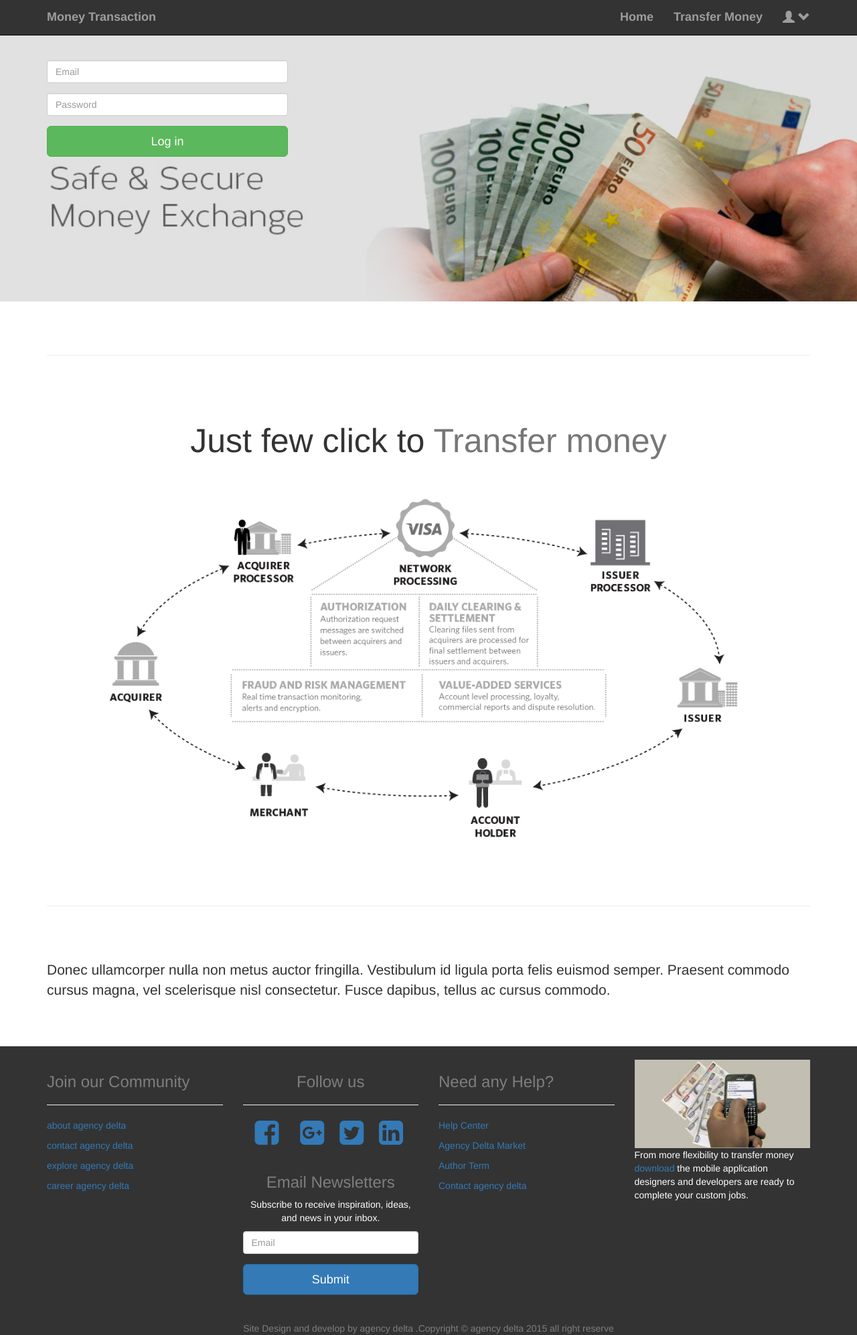
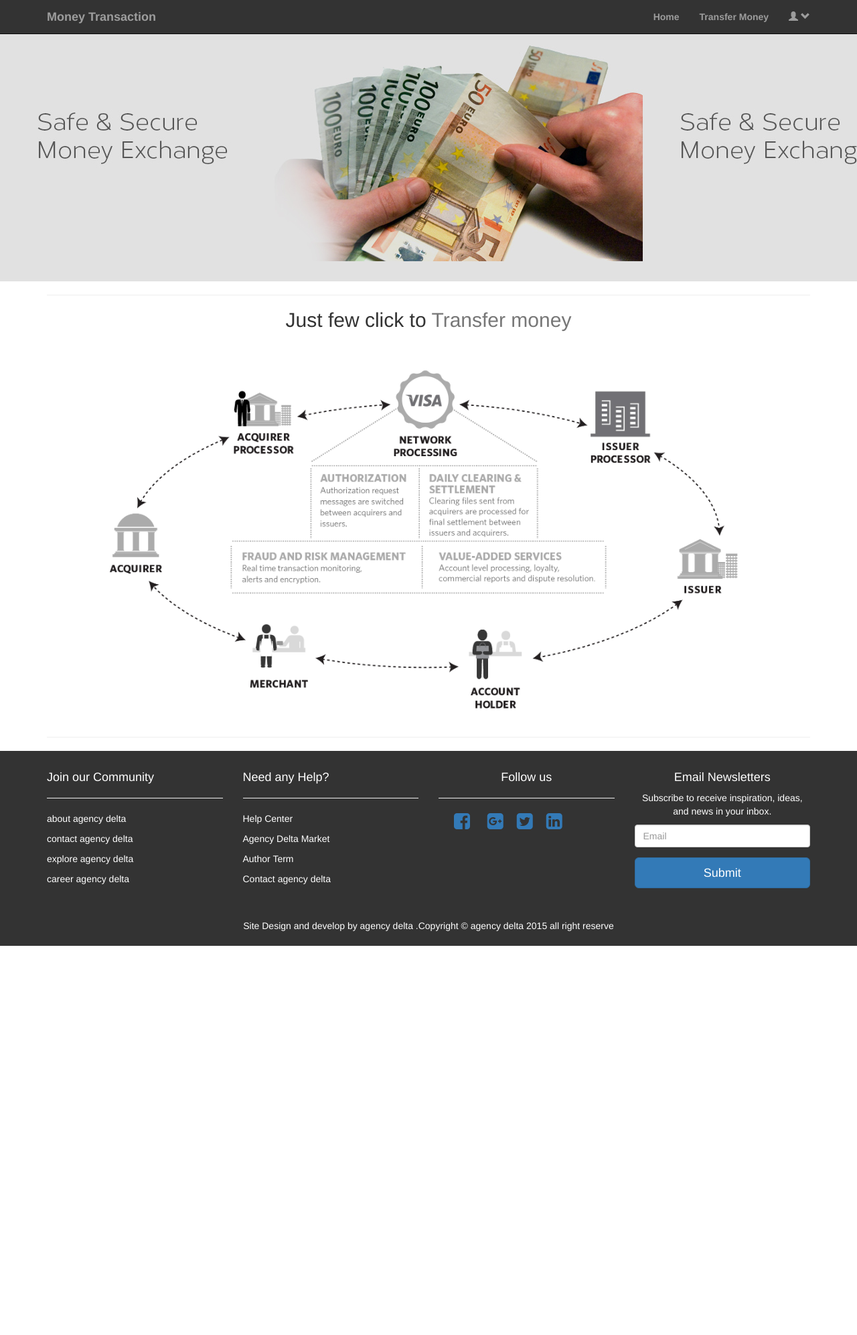
Before and after one commit to agency2016/moneytransfer, a PHP site: page / in a window 1280 px wide. Shown: the whole page at 67% size. After the commit the page ends 1412 px from the top, so only its background shows below. Run offline with PHP 8.4, Linux system fonts and the light colour scheme; some libraries are stand-ins or nearby versions.

Commit message:
home changes

```diff
--- a/common/footer.php
+++ b/common/footer.php
@@ -5,36 +5,59 @@
                     <div class="row">
                         <div class="footer-col col-lg-3">
                             <div style="text-align: left;">
-                                <h3 style="color: #7e7e7e;">Join our Community</h3><hr/>
-                                <p><a href="" class="mt-anchore">about agency delta</a></p>
-                                <p><a href="" class="mt-anchore">contact agency delta</a></p>
-                                <p><a href="" class="mt-anchore">explore agency delta</a></p>
-                                <p><a href="" class="mt-anchore">career agency delta</a></p>
+
+                                <h4 style="color: #fff;">Join our Community</h4><hr/>
+                                <p>about agency delta</p>
+                                <p>contact agency delta</p>
+                                <p>explore agency delta</p>
+                                <p>career agency delta</p>
+
+                            </div>
+                        </div>
+                        <div class="footer-col col-lg-3">
+                            <div style="text-align: left;">
+                                <h4 style="color: #fff;">Need any Help?</h4><hr/>
+                                <p>Help Center</p>
+                                <p>Agency Delta Market</p>
+                                <p>Author Term</p>
+                                <p>Contact agency delta</p>
                             </div>
                         </div>
                         <div class="footer-col col-lg-3">
                             <div style="text-align: center;">
-                                <h3 style="color: #7e7e7e;">Follow us</h3><hr/>
+                                <h4 style="color: #fff;">Follow us</h4><hr/>
                                 <ul class="list-inline">
                                     <li>
-                                        <a href="" class="btn-social btn-outline"><i class="fa fa-fw fa-facebook-square fa-3x"></i></a>
+                                        <a href="" class="btn-social btn-outline"><i class="fa fa-fw fa-facebook-square fa-2x"></i></a>
                                     </li>
                                     <li>
-                                        <a href="" class="btn-social btn-outline"><i class="fa fa-fw fa-google-plus-square fa-3x"></i></a>
+                                        <a href="" class="btn-social btn-outline"><i class="fa fa-fw fa-google-plus-square fa-2x"></i></a>
                                     </li>
                                     <li>
-                                        <a href="#" class="btn-social btn-outline"><i class="fa fa-twitter-square fa-3x"></i></a>
+                                        <a href="#" class="btn-social btn-outline"><i class="fa fa-twitter-square fa-2x"></i></a>
                                     </li>
                                     <li>
-                                        <a href="" class="btn-social btn-outline"><i class="fa fa-fw fa-linkedin-square fa-3x"></i></a>
+                                        <a href="" class="btn-social btn-outline"><i class="fa fa-fw fa-linkedin-square fa-2x"></i></a>
                                     </li>
                                     <li>
-                                        <a href="#" class="btn-social btn-outline"><i class="fa fa-fw fa-dribbble-square fa-3x"></i></a>
+                                        <a href="#" class="btn-social btn-outline"><i class="fa fa-fw fa-dribbble-square fa-2x"></i></a>
                                     </li>
+<!--                                    <li>
+                                        <a href="#" class="btn-social btn-outline"><i class="fa fa-fw fa-youtube-square fa-2x"></i></a>
+                                    </li>-->
                                 </ul>
                             </div>
+
+                        </div>
+
+                        <div class="footer-col col-lg-3">
+<!--                            <div style="text-align: left;">
+                                <img src="assets/image/index.jpg" class="img-responsive" alt="Responsive image">
+                                <p>From more flexibility to transfer money <a href="#" role="button">download</a> the mobile application designers and developers are ready to complete your custom jobs.</p>
+
+                            </div>-->
                             <div>
-                                <h3 style="color: #7e7e7e;">Email Newsletters</h3>
+                                <h4 style="color: #fff;">Email Newsletters</h4>
                                 <p>Subscribe to receive inspiration, ideas, and news in your inbox.</p>
                                 <form>
                                     <div class="form-group">
@@ -44,22 +67,10 @@
                                     <button type="submit" class="btn btn-primary btn-lg btn-block">Submit</button>
                                 </form>
                             </div>
+
                         </div>
-                        <div class="footer-col col-lg-3">
-                            <div style="text-align: left;">
-                                <h3 style="color: #7e7e7e;">Need any Help?</h3><hr/>
-                                <p><a href="" class="mt-anchore">Help Center</a></p>
-                                <p><a href="" class="mt-anchore">Agency Delta Market</a></p>
-                                <p><a href="" class="mt-anchore">Author Term</a></p>
-                                <p><a href="" class="mt-anchore">Contact agency delta</a></p>
-                            </div>
-                        </div>
-                        <div class="footer-col col-lg-3">
-                            <div style="text-align: left;">
-                                <img src="assets/image/index.jpg" class="img-responsive" alt="Responsive image">
-                                <p>From more flexibility to transfer money <a href="#" role="button">download</a> the mobile application designers and developers are ready to complete your custom jobs.</p>
 
-                            </div>
+
                         </div>
                     </div>
                 </div>
@@ -68,7 +79,7 @@
             <div class="footer-below">
                 <div class="container">
                     <div class="row">
-                        <div class="col-lg-12" style="color: #7e7e7e;">
+                        <div class="col-lg-12" style="color: #fff;margin-bottom: 20px;">
                             Site Design and develop by agency delta .Copyright &copy; agency delta 2015 all right reserve
                         </div>
                     </div>
--- a/common/header.php
+++ b/common/header.php
@@ -1,7 +1,7 @@
 <!-- Navigation -->
 <?php session_start(); ?>
 <!-- Navigation -->
-  <nav class="navbar navbar-inverse navbar-fixed-top" role="navigation" style="background-color:#333333 ; font-weight: bold; font-size: 18px;">
+  <nav class="navbar navbar-inverse navbar-fixed-top" role="navigation" style="background-color:#333333 ; font-weight: bold; font-size: 14px;">
     <div class="container">
         <!-- Brand and toggle get grouped for better mobile display -->
         <div class="navbar-header">
@@ -11,7 +11,7 @@
                 <span class="icon-bar"></span>
                 <span class="icon-bar"></span>
             </button>
-            <a class="navbar-brand" href="#">Money Transaction</a>
+            <a class="navbar-brand" href="index.php">Money Transaction</a>
         </div>
         <!-- Collect the nav links, forms, and other content for toggling -->
         <div class="collapse navbar-collapse" id="bs-example-navbar-collapse-1">
@@ -31,7 +31,7 @@
                         ?>
 
                         <ul class="dropdown-menu">
-                            <li>Hello !! <?= $_SESSION['Username'] ?></li>
+                            <li><a>Hello !! <?= $_SESSION['Username'] ?></a></li>
                             <li><a href="logout.php">Log Out</a></li>
                             <li><a href="signin.php">view Detail</a></li>
                         </ul>
--- a/css/money_transfer.css
+++ b/css/money_transfer.css
@@ -1,4 +1,4 @@
-<?php
+
 
 /*
  * To change this license header, choose License Headers in Project Properties.
--- a/css/moneytransfer.css
+++ b/css/moneytransfer.css
@@ -7,9 +7,15 @@
     Created on : Sep 3, 2015, 10:56:48 AM
     Author     : agencydelta
 */
-
+.transfer-login-msg{
+    margin-top: 100px;
+}
+.cusrom-wrapper-container{
+    min-height: 500px;
+}
 .custom-msg{
-    margin: 20px!important;
+    margin-top: 20px!important;
+    margin-bottom: 20px!important;
 }
 .success-msg{
     color: green;
--- a/css/one-page-wonder.css
+++ /dev/null
@@ -1,179 +0,0 @@
-/*!
- * Start Bootstrap - One Page Wonder HTML Template (http://startbootstrap.com)
- * Code licensed under the Apache License v2.0.
- * For details, see http://www.apache.org/licenses/LICENSE-2.0.
- */
-
-body {
-    margin-top: 50px; /* Required padding for .navbar-fixed-top. Remove if using .navbar-static-top. Change if height of navigation changes. */
-}
-
-.header-image {
-    display: block;
-    width: 100%;
-    text-align: center;
-    /*background: url('http://placehold.it/1900x500') no-repeat center center scroll;*/
-    /*background: url('assets/image/banner1.jpg') no-repeat center center scroll;*/
-    -webkit-background-size: cover;
-    -moz-background-size: cover;
-    background-size: cover;
-    -o-background-size: cover;
-}
-
-.headline {
-    padding: 120px 0;
-}
-
-.headline h1 {
-    font-size: 130px;
-    background: #fff;
-    background: rgba(255,255,255,0.9);
-}
-
-.headline h2 {
-    font-size: 77px;
-    background: #fff;
-    background: rgba(255,255,255,0.9);
-}
-
-.featurette-divider {
-    margin: 80px 0;
-}
-
-.featurette {
-    overflow: hidden;
-}
-
-.featurette-image.pull-left {
-    margin-right: 40px;
-}
-
-.featurette-image.pull-right {
-    margin-left: 40px;
-}
-
-.featurette-heading {
-    font-size: 50px;
-}
-
-footer {
-    margin: 50px 0;
-}
-
-@media(max-width:1200px) {
-    .headline h1 {
-        font-size: 140px;
-    }
-
-    .headline h2 {
-        font-size: 63px;
-    }
-
-    .featurette-divider {
-        margin: 50px 0;
-    }
-
-    .featurette-image.pull-left {
-        margin-right: 20px;
-    }
-
-    .featurette-image.pull-right {
-        margin-left: 20px;
-    }
-
-    .featurette-heading {
-        font-size: 35px;
-    }
-}
-
-@media(max-width:991px) {
-    .headline h1 {
-        font-size: 105px;
-    }
-
-    .headline h2 {
-        font-size: 50px;
-    }
-
-    .featurette-divider {
-        margin: 40px 0;
-    }
-
-    .featurette-image {
-        max-width: 50%;
-    }
-
-    .featurette-image.pull-left {
-        margin-right: 10px;
-    }
-
-    .featurette-image.pull-right {
-        margin-left: 10px;
-    }
-
-    .featurette-heading {
-        font-size: 30px;
-    }
-}
-
-@media(max-width:768px) {
-    .container {
-        margin: 0 15px;
-    }
-
-    .featurette-divider {
-        margin: 40px 0;
-    }
-
-    .featurette-heading {
-        font-size: 25px;
-    }
-}
-
-@media(max-width:668px) {
-    .headline h1 {
-        font-size: 70px;
-    }
-
-    .headline h2 {
-        font-size: 32px;
-    }
-
-    .featurette-divider {
-        margin: 30px 0;
-    }
-}
-
-@media(max-width:640px) {
-    .headline {
-        padding: 75px 0 25px 0;
-    }
-
-    .headline h1 {
-        font-size: 60px;
-    }
-
-    .headline h2 {
-        font-size: 30px;
-    }
-}
-
-@media(max-width:375px) {
-    .featurette-divider {
-        margin: 10px 0;
-    }
-
-    .featurette-image {
-        max-width: 100%;
-    }
-
-    .featurette-image.pull-left {
-        margin-right: 0;
-        margin-bottom: 10px;
-    }
-
-    .featurette-image.pull-right {
-        margin-bottom: 10px;
-        margin-left: 0;
-    }
-}
--- a/index.php
+++ b/index.php
@@ -15,9 +15,12 @@
         <link href="css/bootstrap.min.css" rel="stylesheet">
 
         <!-- Custom CSS -->
+<<<<<<< Updated upstream
         <link href="css/one-page-wonder.css" rel="stylesheet">
 
         <!--money transfer CSS-->
+=======
+>>>>>>> Stashed changes
         <link href="css/moneytransfer.css" rel="stylesheet">
 
         <!--cdn-->
@@ -37,7 +40,7 @@
                 <div class="container">
                     <div class="row" style="margin-top: -80px;">
                         <div class="col-lg-4 col-sm-12">
-                            <form>
+<!--                            <form>
                                 <div class="form-group">
                                     <input type="email" class="form-control" id="exampleInputEmail1" placeholder="Email">
                                 </div>
@@ -45,7 +48,7 @@
                                     <input type="password" class="form-control" id="exampleInputPassword1" placeholder="Password">
                                 </div>
                                 <button type="submit" class="btn btn-default btn-lg btn-block btn-success">Log in</button>
-                            </form>
+                            </form>-->
                         </div>
                     </div>
                 </div>
@@ -53,7 +56,7 @@
         </header>
 
         <!-- Page Content -->
-        <div class="container">
+        <div class="container cusrom-wrapper-container">
 
             <hr class="featurette-divider">
 
@@ -68,14 +71,14 @@
 
             <hr class="featurette-divider">
 
-            <!-- Second Featurette -->
+<!--             Second Featurette
             <div class="featurette" id="services">
-<!--                <img class="featurette-image img-circle img-responsive pull-left" src="http://placehold.it/500x500">
+                <img class="featurette-image img-circle img-responsive pull-left" src="http://placehold.it/500x500">
                 <h2 class="featurette-heading">The Second Heading
                     <span class="text-muted">Is Pretty Cool Too.</span>
-                </h2>-->
+                </h2>
                 <p class="lead">Donec ullamcorper nulla non metus auctor fringilla. Vestibulum id ligula porta felis euismod semper. Praesent commodo cursus magna, vel scelerisque nisl consectetur. Fusce dapibus, tellus ac cursus commodo.</p>
-            </div>
+            </div>-->
 
             <!--<hr class="featurette-divider">-->
 
--- a/logout.php
+++ b/logout.php
@@ -1,6 +1,6 @@
 <?php
 session_start(); //to ensure you are using same session
 session_destroy(); //destroy the session
-header("location:/agencyDelta/moneytransfer/index.php"); //to redirect back to "index.php" after logging out
+header("location:/agencyDelta/moneytransfer/signin.php"); //to redirect back to "index.php" after logging out
 exit();
 ?>
--- a/signup.php
+++ b/signup.php
@@ -24,7 +24,7 @@
     </head>
 
     <body>
-         <div class="container">
+         <div class="container cusrom-wrapper-container">
         <?php
                 include 'common/header.php';
         ?>
```
Also changed, not shown: insertmoneytransfer.php (+9 -11 lines), insertuser.php (+8 -7 lines), login.php (added, +41 -0 lines), signin.php (+22 -53 lines), transection.php (+54 -16 lines).
